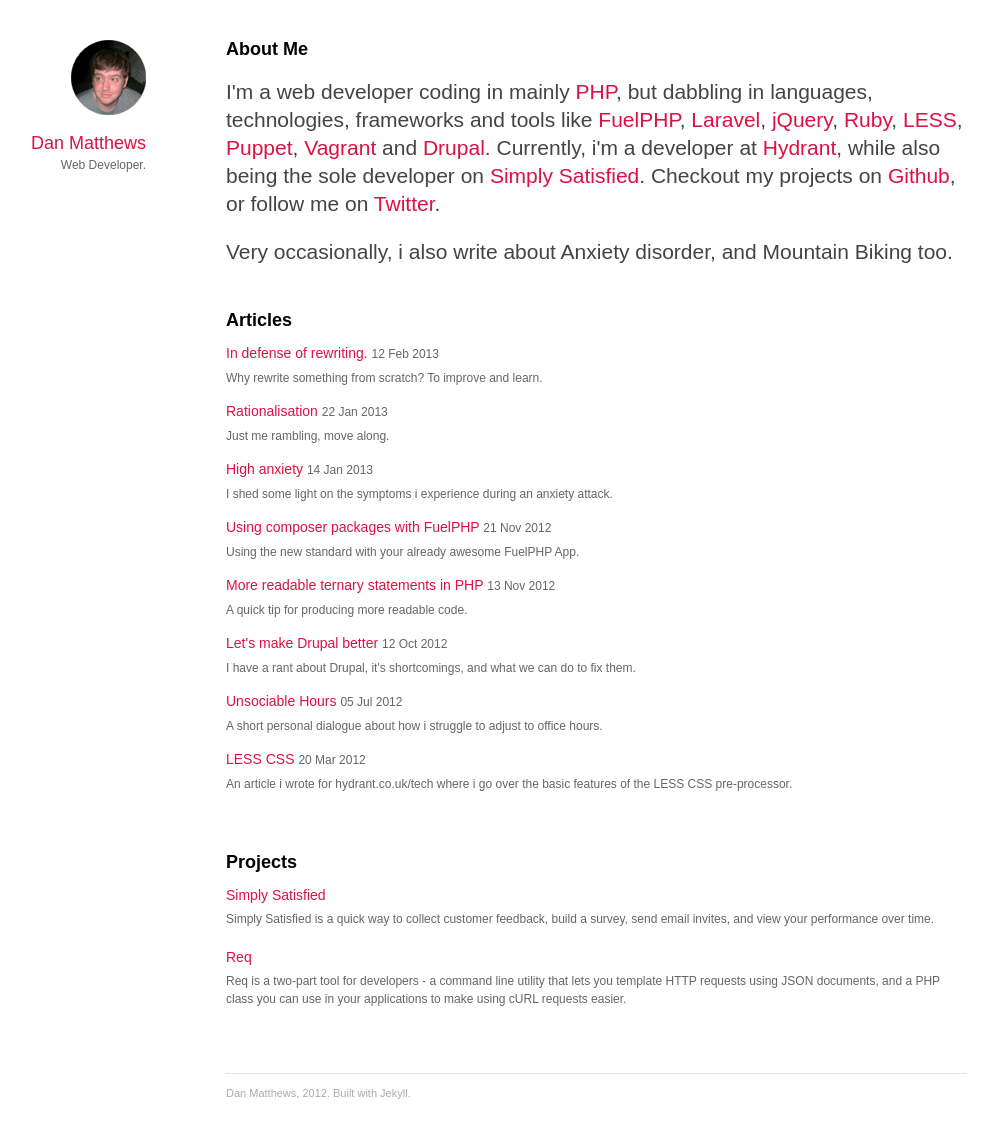
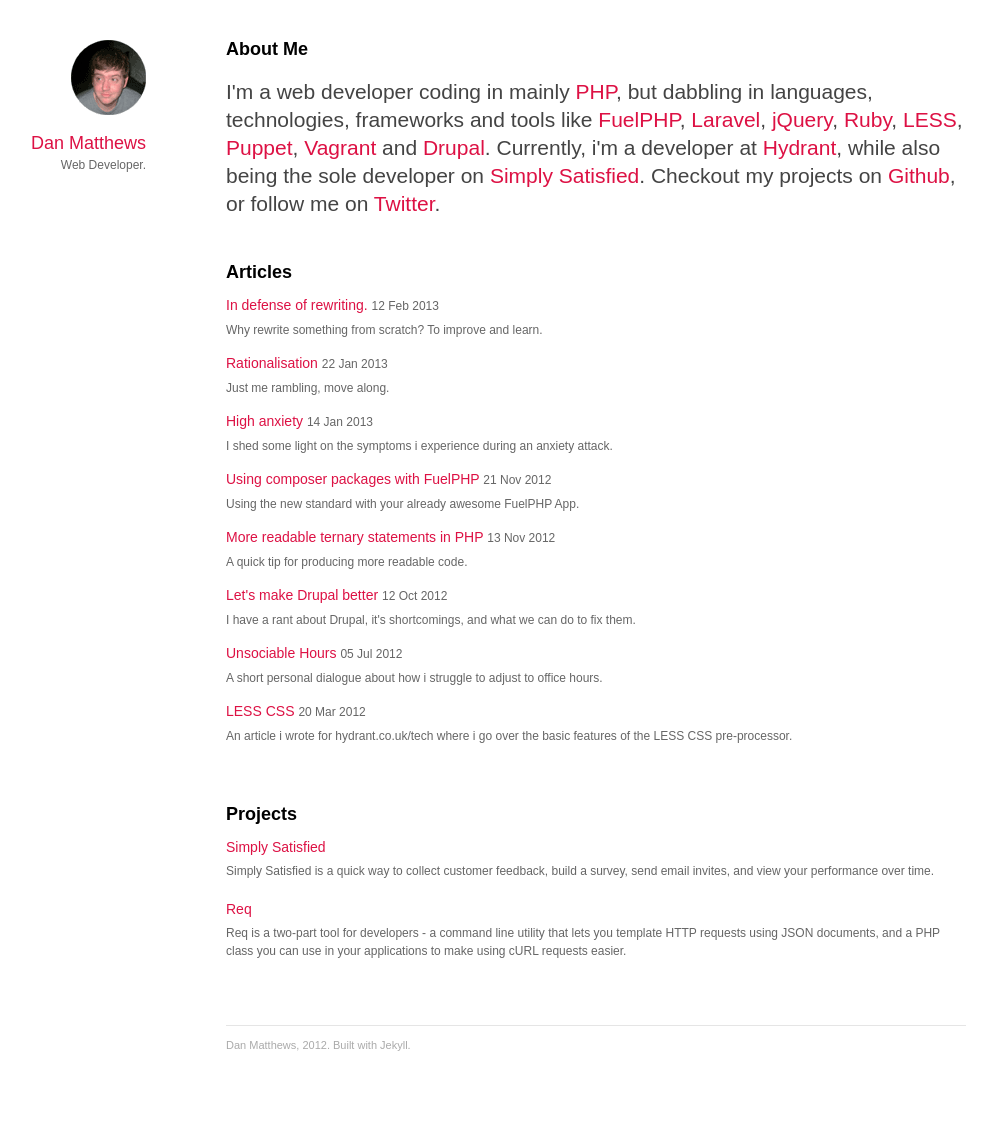
Before and after one commit to danmatthews/danmatthews.github.com, a Jekyll site: the page built from index.html, in a window 1280 px wide. Shown: the whole page, without its empty margins (134-1126 px from the left). Built offline with Jekyll 4.4.1, drawn with Linux system fonts in a browser that asks for light colours; after the commit the page ends 1099 px from its top, so only the background shows below that.

Commit message:
Update index.html

```diff
--- a/index.html
+++ b/index.html
@@ -6,8 +6,6 @@
 <div id="bio">
 
   <p>I'm a web developer coding in mainly <a class="lang" href="http://php.net">PHP</a>, but dabbling in languages, technologies, frameworks and tools like <a class="lang" href="http://fuelphp.com">FuelPHP</a>, <a class="lang" href="http://laravel.com">Laravel</a>, <a class="lang" href="http://jquery.com">jQuery</a>, <a class="lang" href="http://www.ruby-lang.org/en/">Ruby</a>, <a class="lang" href="http://lesscss.org">LESS</a>, <a class="lang" href="http://puppetlabs.com/">Puppet</a>, <a class="lang" href="http://vagrantup.com/">Vagrant</a> and <a href="http://drupal.org">Drupal</a>. Currently, i'm a developer at <a href="http://hydrant.co.uk">Hydrant</a>, while also being the sole developer on <a href="http://simplysatisfied.net/">Simply Satisfied</a>. Checkout my projects on <a href="http://github.com/danmatthews">Github</a>, or follow me on <a href="http://twitter.com/danmatthews">Twitter</a>.</p>
-
-<p>Very occasionally, i also write about Anxiety disorder, and Mountain Biking too.</p>
 
 </div>
 
```
